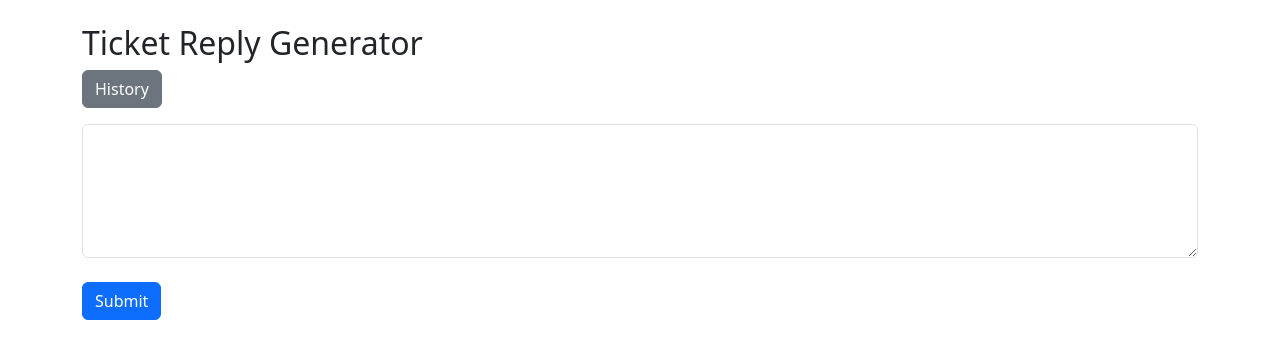
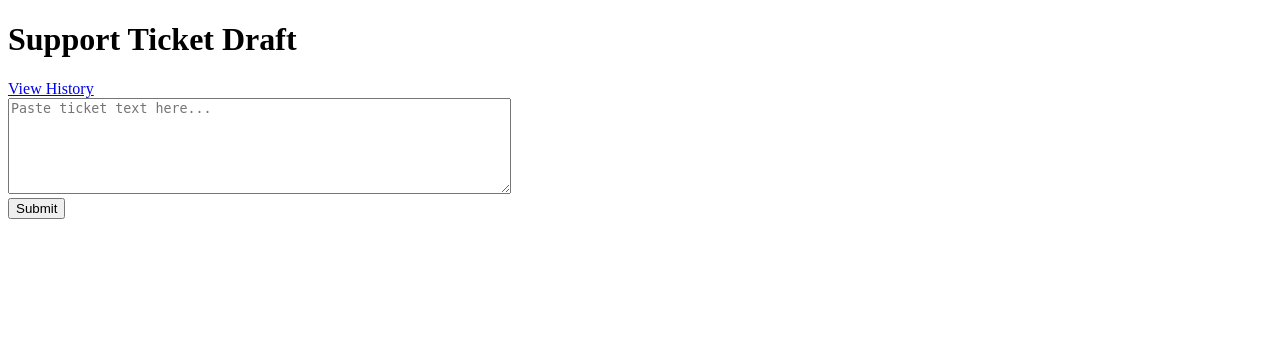
Before and after one commit to fatimasandhu55-ai/greenfield-support-reply-drafter, a Flask app: page / in a window 1280 px wide. Shown: the top 359 px of the page. Run offline with Flask 3, Linux system fonts and the light colour scheme.

Commit message:
Revise HTML template for ticket draft functionality

```diff
--- a/templates/index.html
+++ b/templates/index.html
@@ -1,10 +1,19 @@
-<!doctype html><html><head><title>Ticket Reply</title>
-<link href="https://cdn.jsdelivr.net/npm/bootstrap@5.3.0/dist/css/bootstrap.min.css" rel="stylesheet">
-</head><body class="container mt-4">
-<h2>Ticket Reply Generator</h2>
-<a href="/history" class="btn btn-secondary mb-3">History</a>
-{% if error %}<div class="alert alert-danger">{{ error }}</div>{% endif %}
-<form method="POST"><textarea name="ticket" class="form-control" rows="5">{{ ticket }}</textarea><br>
-<button class="btn btn-primary">Submit</button></form>
-{% if draft %}<div class="card mt-4"><div class="card-body"><h5>Draft Reply:</h5><p>{{ draft }}</p></div></div>{% endif %}
-</body></html>
+<!DOCTYPE html>
+<html>
+<head><title>Ticket Draft</title></head>
+<body>
+  <h1>Support Ticket Draft</h1>
+  <a href="/history">View History</a>
+  <form method="POST">
+    <textarea name="ticket_text" rows="6" cols="60" placeholder="Paste ticket text here...">{{ ticket_text }}</textarea><br>
+    <button type="submit">Submit</button>
+  </form>
+  {% if error %}
+    <p style="color:red;">{{ error }}</p>
+  {% endif %}
+  {% if draft %}
+    <h3>Generated Draft:</h3>
+    <div style="border:1px solid #ccc; padding:10px;">{{ draft }}</div>
+  {% endif %}
+</body>
+</html>
```
